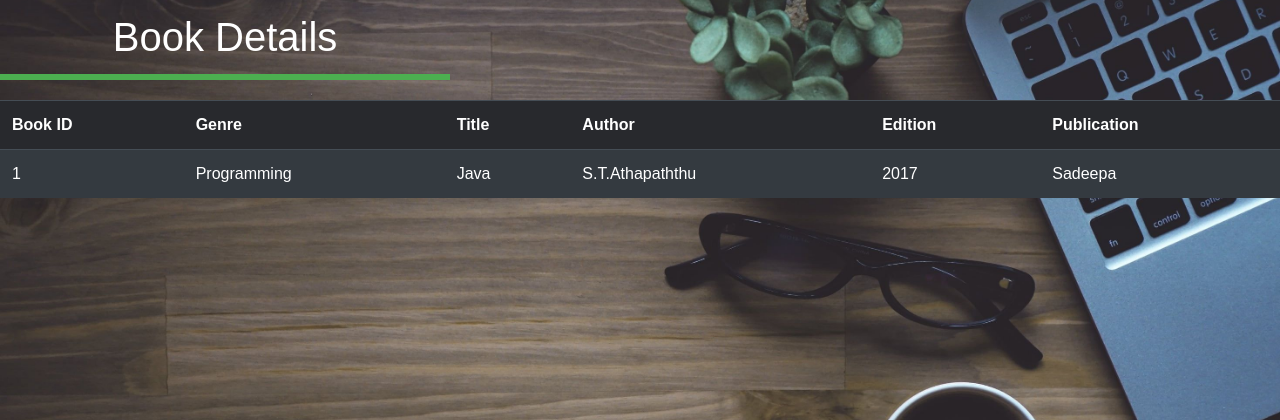
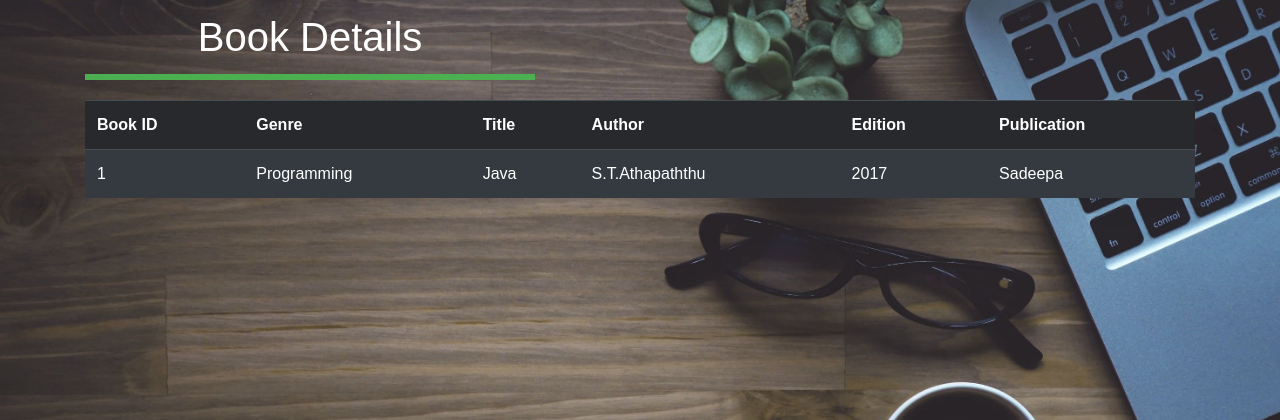
Before and after one commit to Ayodhya12/Project-NetLibrarian, a PHP site: page /display.php?search=Java in a window 1280 px wide. Shown: the top 420 px of the page. Run offline with PHP 8.4, Linux system fonts and the light colour scheme; data comes from the database, SQL or seed files in the repository.

Commit message:
Update display.php

```diff
--- a/newProject/display.php
+++ b/newProject/display.php
@@ -6,6 +6,7 @@
 		<link rel="stylesheet" type="text/css" href="theme.css">
 </head>
 <body>
+<div class="container">
 <h1 align="center" style="color: #fff; border-bottom: 6px solid #4caf50; margin-bottom: 20px;  padding: 13px 0; width: 450px; ">Book Details</h1>
 </body>
 </html>
@@ -60,7 +61,9 @@ else
  }
 
  echo " </table>";
-}
+} ?>
+</div>
+<?php
 mysqli_close($conn);
 
 ?>
```
